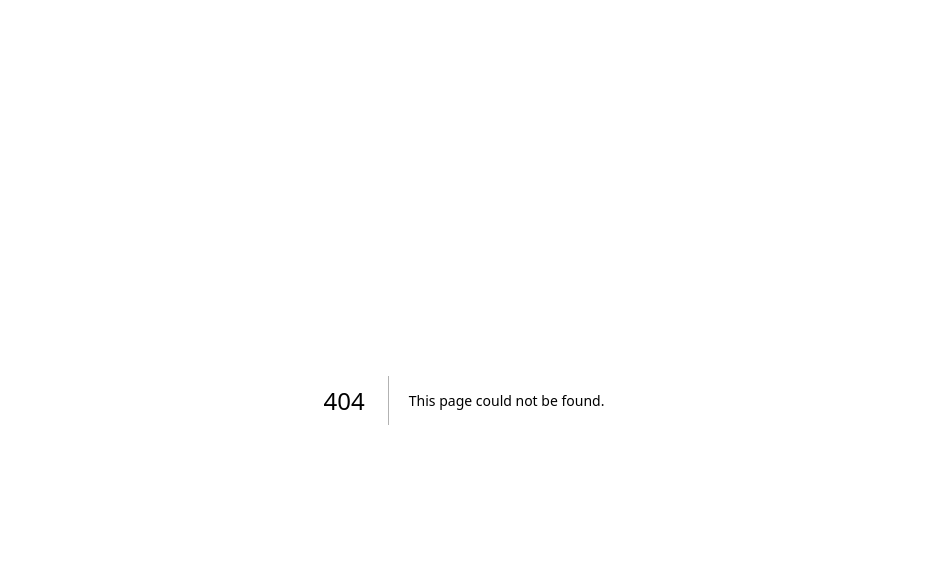
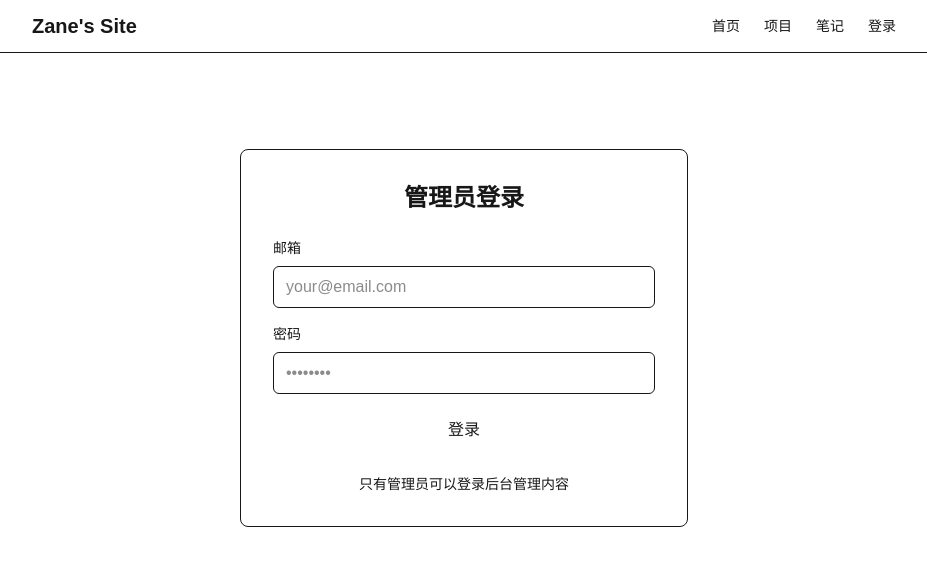
Before and after one commit to chenchenyyds/zane-website, a Next.js app: page /login in a window 1280 px wide. Before the commit this address had no page. Shown: the top 566 px of the page, without its empty margins (176-1103 px from the left). Built offline with nearby package versions, Linux system fonts and the light colour scheme.

Commit message:
feat: 创建基础页面框架（导航、首页、登录页）

```diff
--- a/app/layout.tsx
+++ b/app/layout.tsx
@@ -1,33 +1,25 @@
-import type { Metadata } from "next";
-import { Geist, Geist_Mono } from "next/font/google";
-import "./globals.css";
-
-const geistSans = Geist({
-  variable: "--font-geist-sans",
-  subsets: ["latin"],
-});
-
-const geistMono = Geist_Mono({
-  variable: "--font-geist-mono",
-  subsets: ["latin"],
-});
+import type { Metadata } from 'next'
+import './globals.css'
+import Nav from '@/components/Nav'
 
 export const metadata: Metadata = {
-  title: "Create Next App",
-  description: "Generated by create next app",
-};
+  title: "Zane's Personal Website",
+  description: '个人网站 - 项目展示与知识库',
+}
 
 export default function RootLayout({
   children,
 }: Readonly<{
-  children: React.ReactNode;
+  children: React.ReactNode
 }>) {
   return (
-    <html
-      lang="en"
-      className={`${geistSans.variable} ${geistMono.variable} h-full antialiased`}
-    >
-      <body className="min-h-full flex flex-col">{children}</body>
+    <html lang='zh-CN'>
+      <body className='min-h-screen bg-background font-sans antialiased'>
+        <Nav />
+        <main className='max-w-4xl mx-auto px-4 py-8'>
+          {children}
+        </main>
+      </body>
     </html>
-  );
+  )
 }
--- /dev/null
+++ b/app/login/page.tsx
@@ -0,0 +1,69 @@
+'use client'
+
+import { useState } from 'react'
+
+export default function Login() {
+  const [email, setEmail] = useState('')
+  const [password, setPassword] = useState('')
+  const [loading, setLoading] = useState(false)
+
+  const handleLogin = async (e: React.FormEvent) => {
+    e.preventDefault()
+    setLoading(true)
+
+    // TODO: 集成Supabase认证
+    console.log('登录:', { email, password })
+
+    setTimeout(() => setLoading(false), 1000)
+  }
+
+  return (
+    <div className='max-w-md mx-auto mt-16'>
+      <div className='border rounded-lg p-8'>
+        <h1 className='text-2xl font-bold mb-6 text-center'>管理员登录</h1>
+
+        <form onSubmit={handleLogin} className='space-y-4'>
+          <div>
+            <label className='block text-sm font-medium mb-2'>
+              邮箱
+            </label>
+            <input
+              type='email'
+              value={email}
+              onChange={(e) => setEmail(e.target.value)}
+              className='w-full px-3 py-2 border rounded-md focus:outline-none focus:ring-2 focus:ring-primary'
+              placeholder='your@email.com'
+              required
+            />
+          </div>
+
+          <div>
+            <label className='block text-sm font-medium mb-2'>
+              密码
+            </label>
+            <input
+              type='password'
+              value={password}
+              onChange={(e) => setPassword(e.target.value)}
+              className='w-full px-3 py-2 border rounded-md focus:outline-none focus:ring-2 focus:ring-primary'
+              placeholder='••••••••'
+              required
+            />
+          </div>
+
+          <button
+            type='submit'
+            disabled={loading}
+            className='w-full bg-primary text-primary-foreground py-2 px-4 rounded-md font-medium hover:opacity-90 transition-opacity disabled:opacity-50'
+          >
+            {loading ? '登录中...' : '登录'}
+          </button>
+        </form>
+
+        <p className='text-sm text-muted-foreground mt-6 text-center'>
+          只有管理员可以登录后台管理内容
+        </p>
+      </div>
+    </div>
+  )
+}
--- a/app/page.tsx
+++ b/app/page.tsx
@@ -1,65 +1,40 @@
-import Image from "next/image";
-
 export default function Home() {
   return (
-    <div className="flex flex-col flex-1 items-center justify-center bg-zinc-50 font-sans dark:bg-black">
-      <main className="flex flex-1 w-full max-w-3xl flex-col items-center justify-between py-32 px-16 bg-white dark:bg-black sm:items-start">
-        <Image
-          className="dark:invert"
-          src="/next.svg"
-          alt="Next.js logo"
-          width={100}
-          height={20}
-          priority
-        />
-        <div className="flex flex-col items-center gap-6 text-center sm:items-start sm:text-left">
-          <h1 className="max-w-xs text-3xl font-semibold leading-10 tracking-tight text-black dark:text-zinc-50">
-            To get started, edit the page.tsx file.
-          </h1>
-          <p className="max-w-md text-lg leading-8 text-zinc-600 dark:text-zinc-400">
-            Looking for a starting point or more instructions? Head over to{" "}
-            <a
-              href="https://vercel.com/templates?framework=next.js&utm_source=create-next-app&utm_medium=appdir-template-tw&utm_campaign=create-next-app"
-              className="font-medium text-zinc-950 dark:text-zinc-50"
-            >
-              Templates
-            </a>{" "}
-            or the{" "}
-            <a
-              href="https://nextjs.org/learn?utm_source=create-next-app&utm_medium=appdir-template-tw&utm_campaign=create-next-app"
-              className="font-medium text-zinc-950 dark:text-zinc-50"
-            >
-              Learning
-            </a>{" "}
-            center.
+    <div className='space-y-12'>
+      <section className='text-center py-12'>
+        <h1 className='text-4xl font-bold mb-4'>欢迎来到我的个人网站</h1>
+        <p className='text-muted-foreground text-lg max-w-2xl mx-auto'>
+          这里记录了我的项目作品和技术笔记
+        </p>
+      </section>
+
+      <section className='grid md:grid-cols-2 gap-8'>
+        <div className='border rounded-lg p-6 hover:shadow-md transition-shadow'>
+          <h2 className='text-xl font-semibold mb-3'>项目展示</h2>
+          <p className='text-muted-foreground mb-4'>
+            查看我的开源项目和作品
           </p>
-        </div>
-        <div className="flex flex-col gap-4 text-base font-medium sm:flex-row">
           <a
-            className="flex h-12 w-full items-center justify-center gap-2 rounded-full bg-foreground px-5 text-background transition-colors hover:bg-[#383838] dark:hover:bg-[#ccc] md:w-[158px]"
-            href="https://vercel.com/new?utm_source=create-next-app&utm_medium=appdir-template-tw&utm_campaign=create-next-app"
-            target="_blank"
-            rel="noopener noreferrer"
+            href='/projects'
+            className='text-primary hover:underline font-medium'
           >
-            <Image
-              className="dark:invert"
-              src="/vercel.svg"
-              alt="Vercel logomark"
-              width={16}
-              height={16}
-            />
-            Deploy Now
-          </a>
-          <a
-            className="flex h-12 w-full items-center justify-center rounded-full border border-solid border-black/[.08] px-5 transition-colors hover:border-transparent hover:bg-black/[.04] dark:border-white/[.145] dark:hover:bg-[#1a1a1a] md:w-[158px]"
-            href="https://nextjs.org/docs?utm_source=create-next-app&utm_medium=appdir-template-tw&utm_campaign=create-next-app"
-            target="_blank"
-            rel="noopener noreferrer"
-          >
-            Documentation
+            浏览项目 →
           </a>
         </div>
-      </main>
+
+        <div className='border rounded-lg p-6 hover:shadow-md transition-shadow'>
+          <h2 className='text-xl font-semibold mb-3'>知识库</h2>
+          <p className='text-muted-foreground mb-4'>
+            技术笔记和学习记录
+          </p>
+          <a
+            href='/notes'
+            className='text-primary hover:underline font-medium'
+          >
+            浏览笔记 →
+          </a>
+        </div>
+      </section>
     </div>
-  );
+  )
 }
--- /dev/null
+++ b/components/Nav.tsx
@@ -0,0 +1,45 @@
+'use client'
+
+import Link from 'next/link'
+import { usePathname } from 'next/navigation'
+
+export default function Nav() {
+  const pathname = usePathname()
+
+  const navItems = [
+    { href: '/', label: '首页' },
+    { href: '/projects', label: '项目' },
+    { href: '/notes', label: '笔记' },
+  ]
+
+  return (
+    <nav className='border-b'>
+      <div className='max-w-4xl mx-auto px-4 py-3 flex items-center justify-between'>
+        <Link href='/' className='font-bold text-xl'>
+          Zane's Site
+        </Link>
+        <div className='flex gap-6'>
+          {navItems.map((item) => (
+            <Link
+              key={item.href}
+              href={item.href}
+              className={`text-sm transition-colors ${
+                pathname === item.href
+                  ? 'text-foreground font-medium'
+                  : 'text-muted-foreground hover:text-foreground'
+              }`}
+            >
+              {item.label}
+            </Link>
+          ))}
+          <Link
+            href='/login'
+            className='text-sm text-muted-foreground hover:text-foreground'
+          >
+            登录
+          </Link>
+        </div>
+      </div>
+    </nav>
+  )
+}
```
Also changed, not shown: 1 other file (tests, documents, lock files or other folders).
